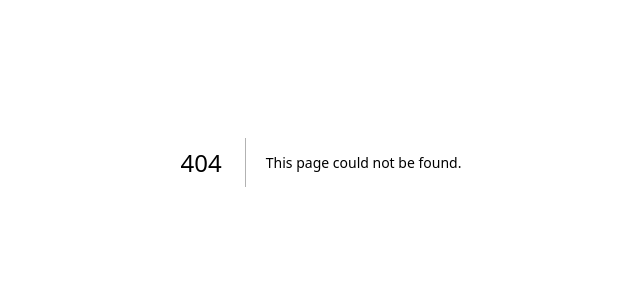
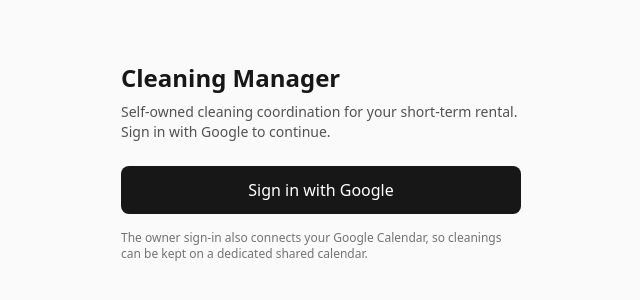
Before and after one commit to jobuildsthings/short-term-rental-cleaning-manager, a Next.js app: page /signin in a window 1280 px wide. Before the commit this address had no page. Shown: the part 238-538 px from the top of the page, without its empty margins (319-959 px from the left). Built offline with nearby package versions, Linux system fonts and the light colour scheme.

Commit message:
Workstream A: app/signin/page.tsx

```diff
--- /dev/null
+++ b/app/signin/page.tsx
@@ -0,0 +1,50 @@
+/**
+ * /signin — owner entry point. Uses the "google-owner" provider, which
+ * requests Calendar scope: this single consent connects the owner's Google
+ * account so the app can later manage the shared "Cleanings" calendar.
+ * Dispatchers never use this page; they sign in via /invite/[token].
+ */
+"use client";
+
+import { signIn } from "next-auth/react";
+import { useSearchParams } from "next/navigation";
+import { Suspense } from "react";
+
+function SignInForm() {
+  const params = useSearchParams();
+  const error = params.get("error");
+  return (
+    <main className="mx-auto flex min-h-screen max-w-md flex-col justify-center px-6">
+      <h1 className="text-2xl font-semibold">Cleaning Manager</h1>
+      <p className="mt-2 text-sm text-neutral-600">
+        Self-owned cleaning coordination for your short-term rental. Sign in
+        with Google to continue.
+      </p>
+      {error && (
+        <p className="mt-4 rounded border border-red-200 bg-red-50 p-3 text-sm text-red-700">
+          {error === "no-invite"
+            ? "This Google account isn't invited. Ask the owner for an invite link."
+            : "Sign-in failed. Please try again."}
+        </p>
+      )}
+      <button
+        onClick={() => signIn("google-owner", { callbackUrl: "/dashboard" })}
+        className="mt-6 rounded-lg bg-neutral-900 px-4 py-3 font-medium text-white hover:bg-neutral-700"
+      >
+        Sign in with Google
+      </button>
+      <p className="mt-4 text-xs text-neutral-500">
+        The owner sign-in also connects your Google Calendar, so cleanings can
+        be kept on a dedicated shared calendar.
+      </p>
+    </main>
+  );
+}
+
+export default function SignInPage() {
+  return (
+    <Suspense>
+      <SignInForm />
+    </Suspense>
+  );
+}
```
